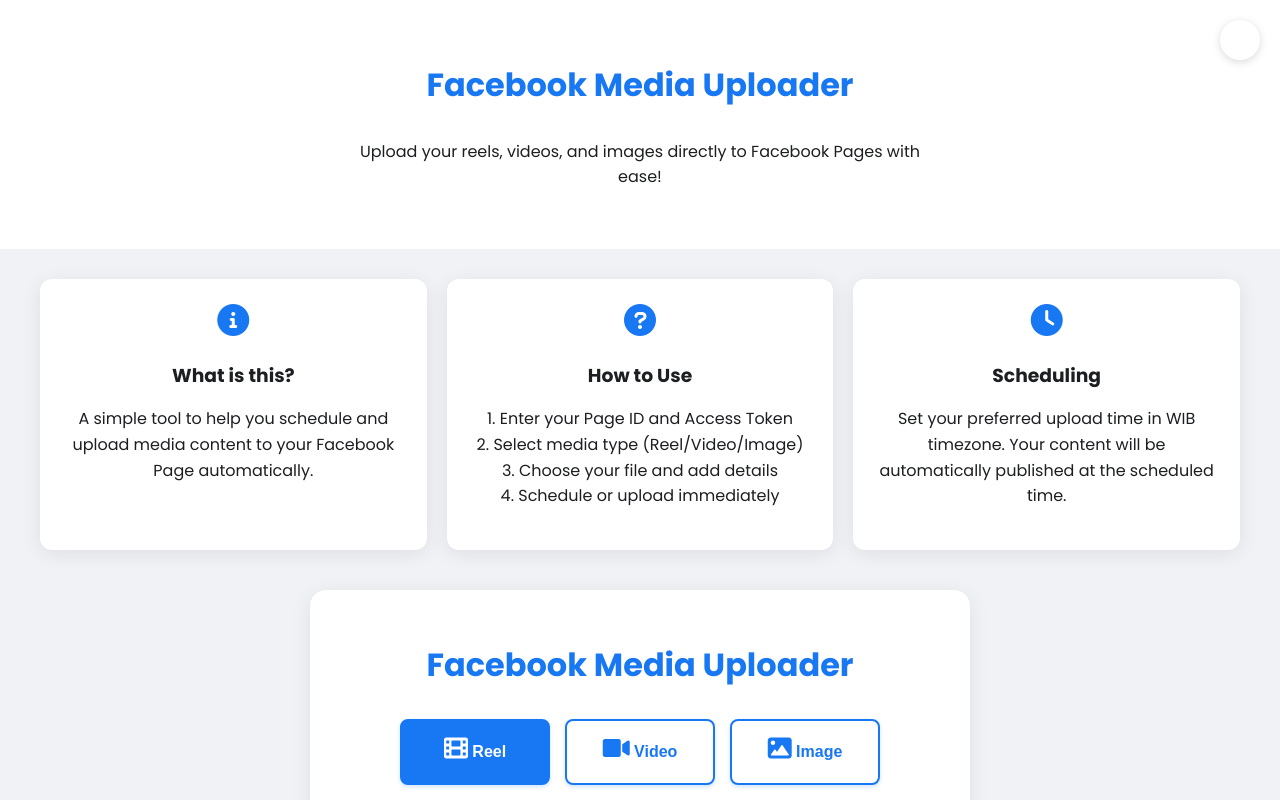
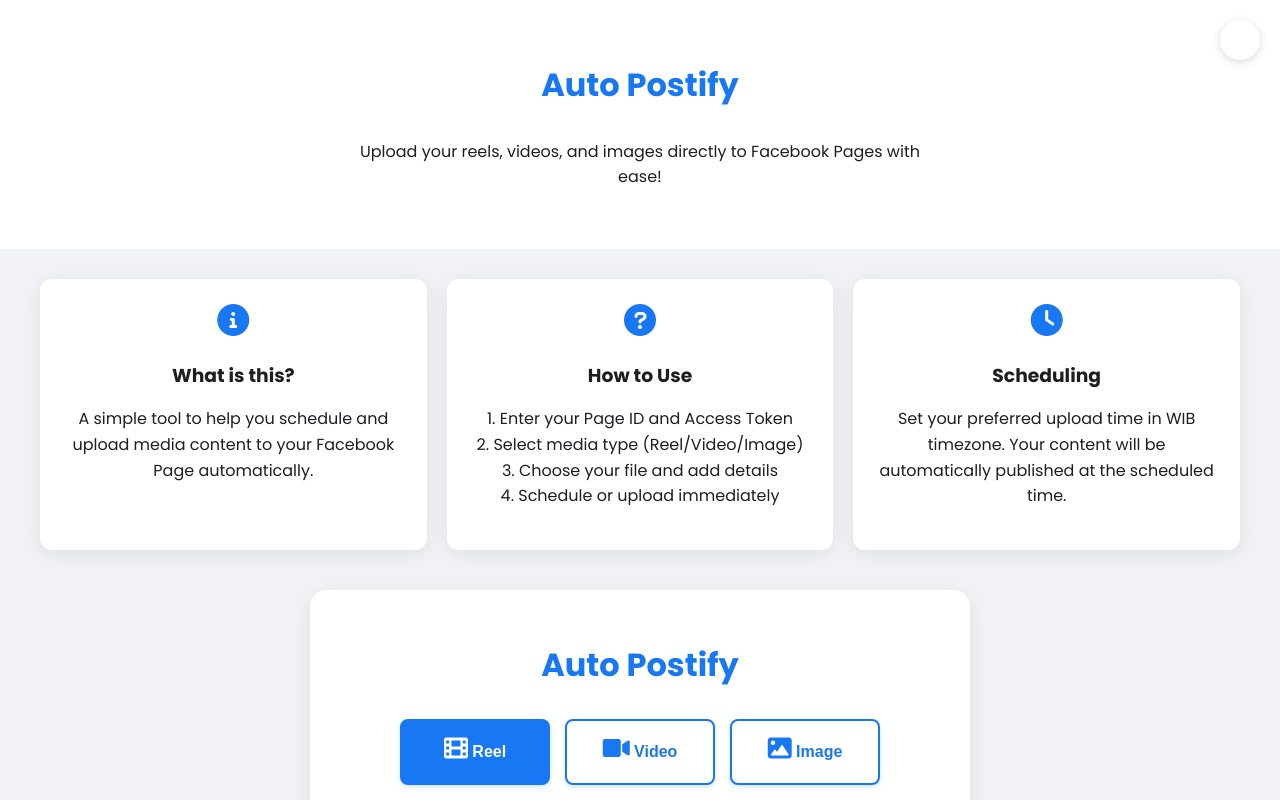
Before and after one commit to dafidxcode/AutoPostify, a plain HTML site: page index.html in a window 1280 px wide. Shown: the top 800 px of the page. Drawn offline with Linux system fonts and the light colour scheme.

Commit message:
Update index.html

```diff
--- a/index.html
+++ b/index.html
@@ -4,7 +4,7 @@
 <head>
   <meta charset="utf-8">
   <meta name="viewport" content="width=device-width">
-  <title>Facebook Media Uploader</title>
+  <title>Auto Postify</title>
   <link href="https://fonts.googleapis.com/css2?family=Poppins:wght@300;400;500;600;700&display=swap" rel="stylesheet">
   <link href="style.css" rel="stylesheet" type="text/css" />
   <link rel="stylesheet" href="https://cdnjs.cloudflare.com/ajax/libs/font-awesome/6.0.0/css/all.min.css">
@@ -17,7 +17,7 @@
   </div>
 
   <div class="hero-section">
-    <h1>Facebook Media Uploader</h1>
+    <h1>Auto Postify</h1>
     <p>Upload your reels, videos, and images directly to Facebook Pages with ease!</p>
   </div>
 
@@ -43,7 +43,7 @@
   </div>
 
   <div class="container">
-    <h1>Facebook Media Uploader</h1>
+    <h1>Auto Postify</h1>
     <form id="uploadForm">
       <div class="media-selection">
         <button type="button" class="media-button active" data-type="reel">
```
